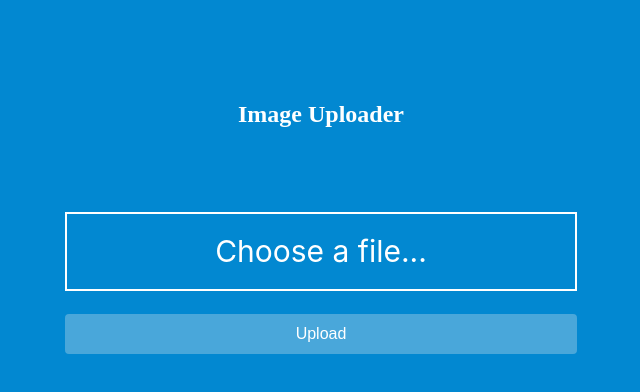
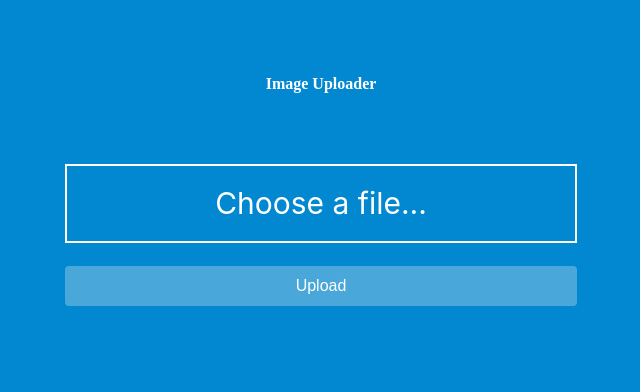
Before and after one commit to chochinlu/image-upload, a React (Create React App) app: page / in a window 1280 px wide. Shown: the top 392 px of the page, without its empty margins (319-959 px from the left). Built offline with nearby package versions, Linux system fonts and the light colour scheme.

Commit message:
Tune style.

```diff
--- a/src/App.js
+++ b/src/App.js
@@ -14,7 +14,7 @@ function App() {
           <Card
             borderRadius={8}
             boxShadow="0 2px 16px rgba(0, 0, 0, 0.25)"
-            mt={4}
+            mt={2}
             width={[1, 1, '50%']}
           >
             <Flex
@@ -24,7 +24,7 @@ function App() {
               p={5}
               width="100%"
             >
-              <Heading color="text" fontSize={4} pb={3}>
+              <Heading color="text" fontSize={2} pb={1}>
                 Image Uploader
               </Heading>
               <UploadForm />
--- a/src/components/Message.js
+++ b/src/components/Message.js
@@ -6,8 +6,8 @@ const Message = props => {
     <Text
       fontSize={1}
       fontWeight="bold"
-      mt={2}
-      py={3}
+      mt={1}
+      py={2}
       px={2}
       bg="text"
       color="accent"
--- a/src/components/UploadForm.js
+++ b/src/components/UploadForm.js
@@ -47,7 +47,7 @@ const UploadForm = props => {
   };
 
   return (
-    <Box py={5} width={1}>
+    <Box pt={5} pb={3} width={1}>
       <form onSubmit={handleSubmit}>
         <FileInput
           type="file"
@@ -58,7 +58,7 @@ const UploadForm = props => {
         />
 
         <Label
-          fontSize={2}
+          fontSize={file ? 1 : 2}
           py={3}
           mb={3}
           htmlFor="myImage"
--- a/src/style.js
+++ b/src/style.js
@@ -43,10 +43,10 @@ export const FileInput = styled.input`
 
 export const Label = styled.label(
   {
-    cursor: 'pointer',
-    '&:hover': {
-      'font-weight': 'bold'
-    }
+    cursor: 'pointer'
+    // '&:hover': {
+    //   'font-weight': 'bold'
+    // }
   },
   fontSize,
   border,
```
